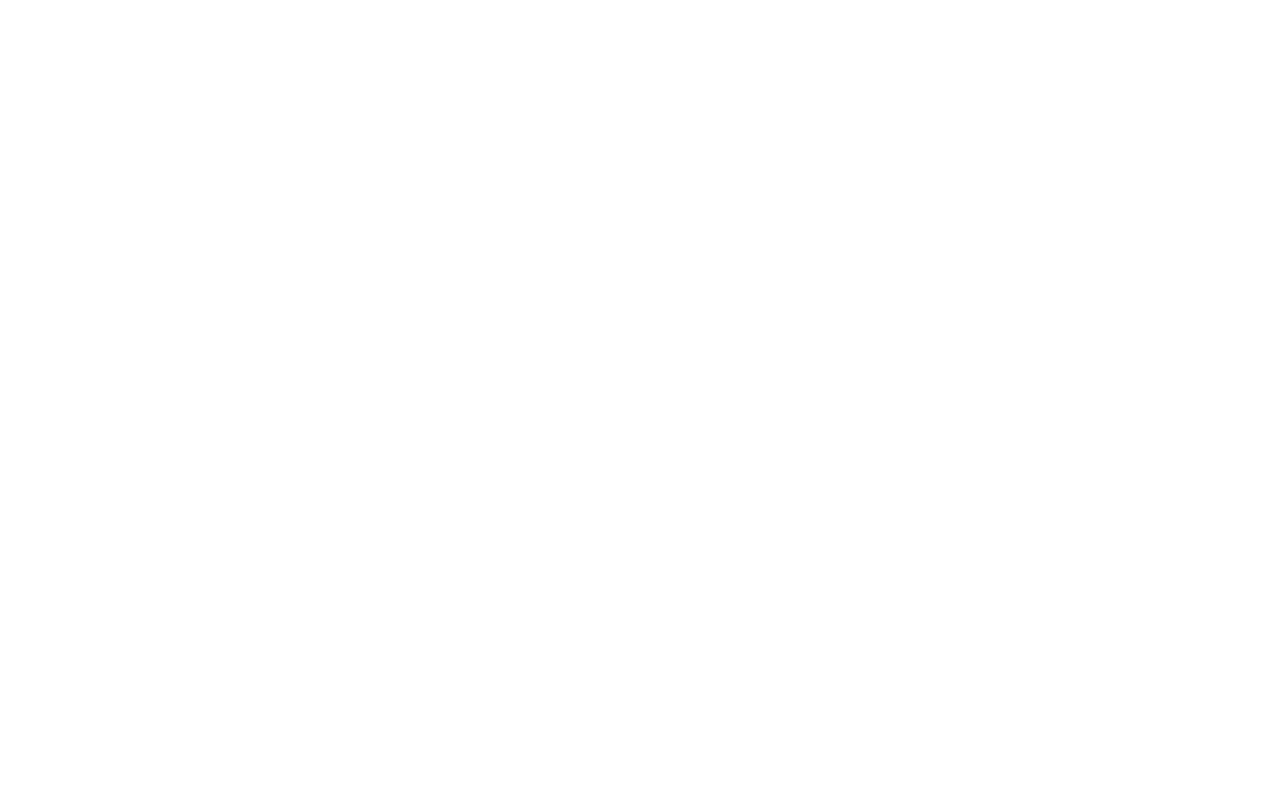
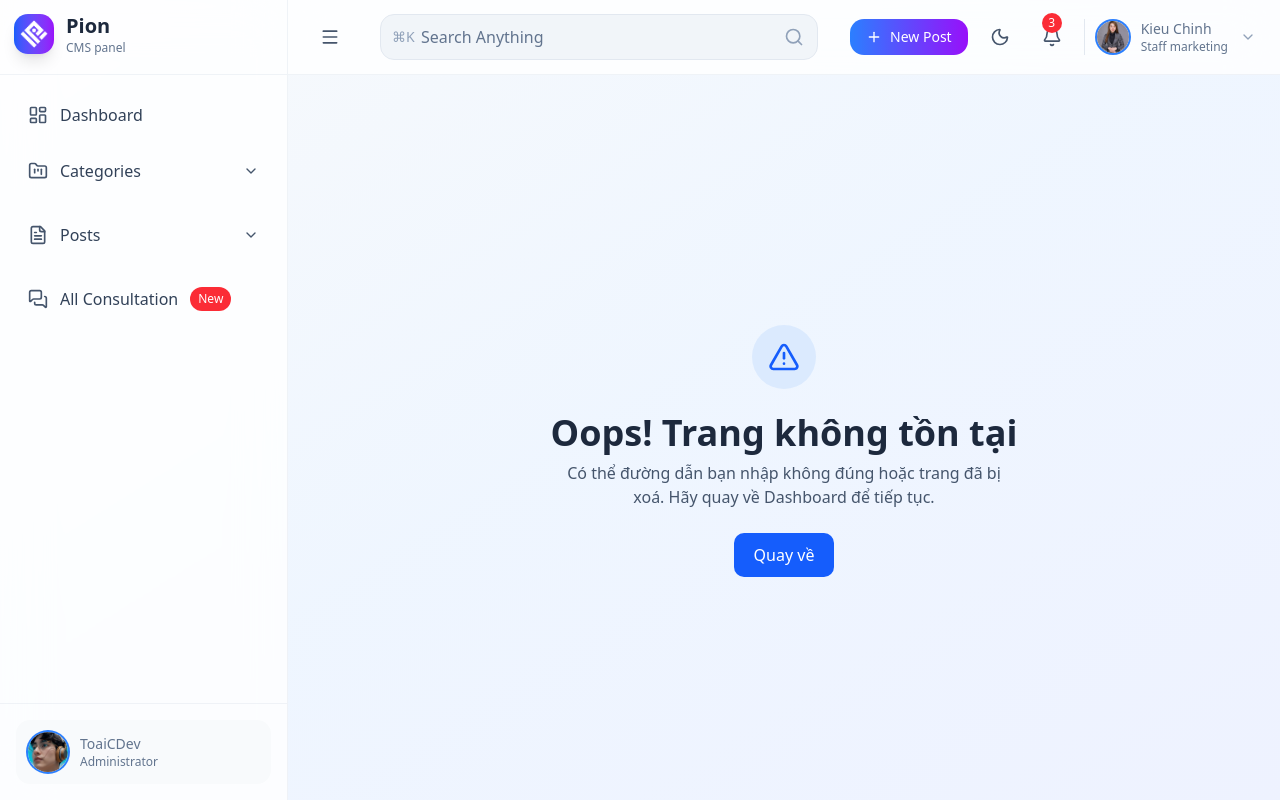
Before and after one commit to toainguyen1504/final-project-pion-admin-cms, a React (Vite) app: page /users/create in a window 1280 px wide. Before the commit this address had no page. Built offline with nearby package versions, Linux system fonts and the light colour scheme.

Commit message:
feat(ui): create 404 page

```diff
--- a/src/components/posts/PostSidebar.jsx
+++ b/src/components/posts/PostSidebar.jsx
@@ -79,7 +79,7 @@
 
   const displayMedia = getFeaturedMedia(featuredMedia);
 
-  console.log("featuredMedia:", featuredMedia);
+  // console.log("featuredMedia:", featuredMedia);
 
   return (
     <div className="w-[320px] border-l border-border rounded-xl p-6 bg-card text-card-foreground space-y-6">
--- /dev/null
+++ b/src/pages/NotFound.jsx
@@ -0,0 +1,30 @@
+import { Link } from "react-router-dom";
+import { AlertTriangle } from "lucide-react";
+
+function NotFound() {
+  return (
+    <div className="min-h-[calc(100vh-80px)] flex flex-col items-center justify-center text-center px-6 py-12">
+      <div className="flex items-center justify-center w-16 h-16 rounded-full bg-blue-100 text-blue-600 mb-6">
+        <AlertTriangle className="w-8 h-8" />
+      </div>
+
+      <h1 className="text-4xl font-semibold text-slate-800 dark:text-white mb-2">
+        Oops! Trang không tồn tại
+      </h1>
+
+      <p className="text-base text-slate-600 dark:text-slate-300 mb-6 max-w-md">
+        Có thể đường dẫn bạn nhập không đúng hoặc trang đã bị xoá. Hãy quay về
+        Dashboard để tiếp tục.
+      </p>
+
+      <Link
+        to="/"
+        className="inline-flex items-center px-5 py-2.5 bg-blue-600 text-white font-medium rounded-lg hover:bg-blue-700 transition"
+      >
+        Quay về
+      </Link>
+    </div>
+  );
+}
+
+export default NotFound;
--- a/src/routes/AppRoutes.jsx
+++ b/src/routes/AppRoutes.jsx
@@ -14,6 +14,8 @@
 // import UserList from "@/components/users/UserList";
 // import UserCreate from "@/components/users/UserCreate";
 import ConsultationList from "@/components/consultations/ConsultationList";
+
+import NotFound from "@/pages/NotFound"; // 404 page
 
 function AppRoutes() {
   return (
@@ -38,6 +40,9 @@
         {/* Consultation */}
         <Route path="/consultations" element={<ConsultationList />} />
 
+        {/* ✅ Catch-all route for 404 */}
+        <Route path="*" element={<NotFound />} />
+
         {/* User */}
         {/* <Route path="/users" element={<UserList />} />
         <Route path="/users/create" element={<UserCreate />} /> */}
```
